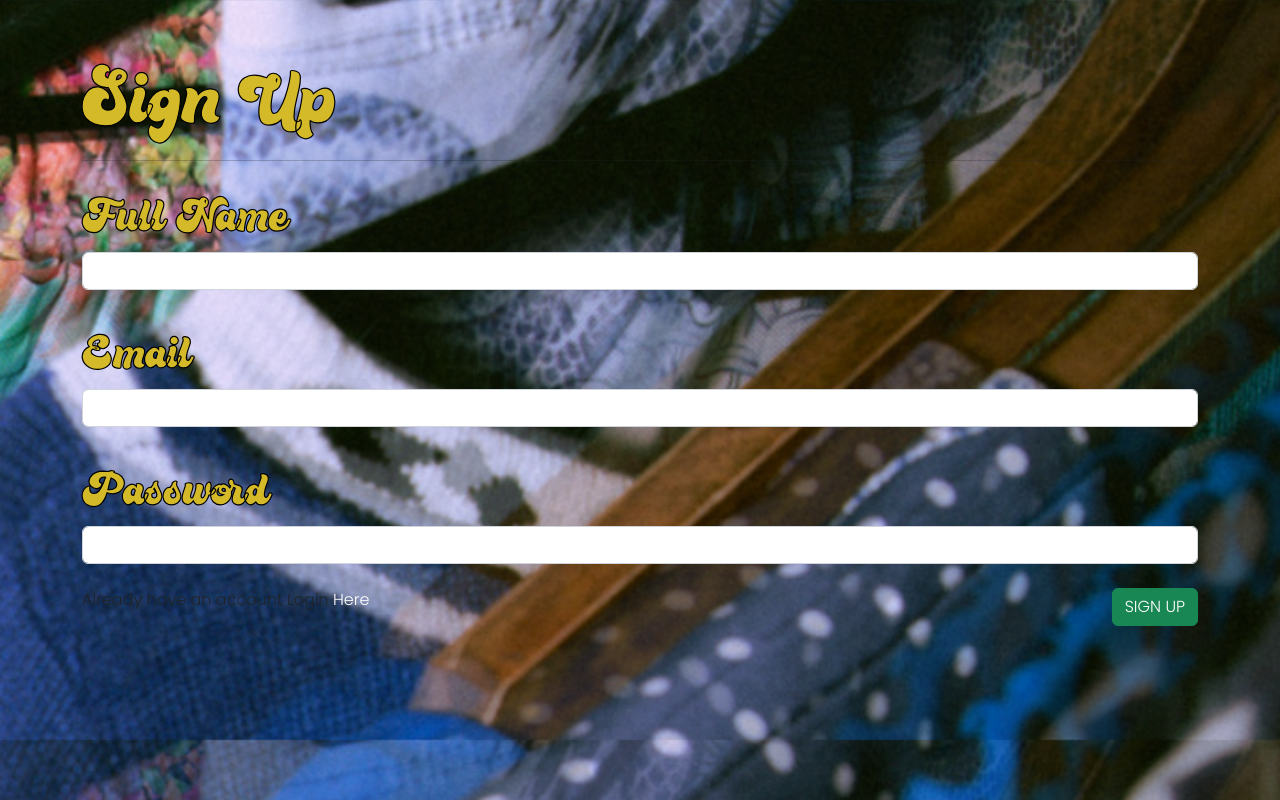
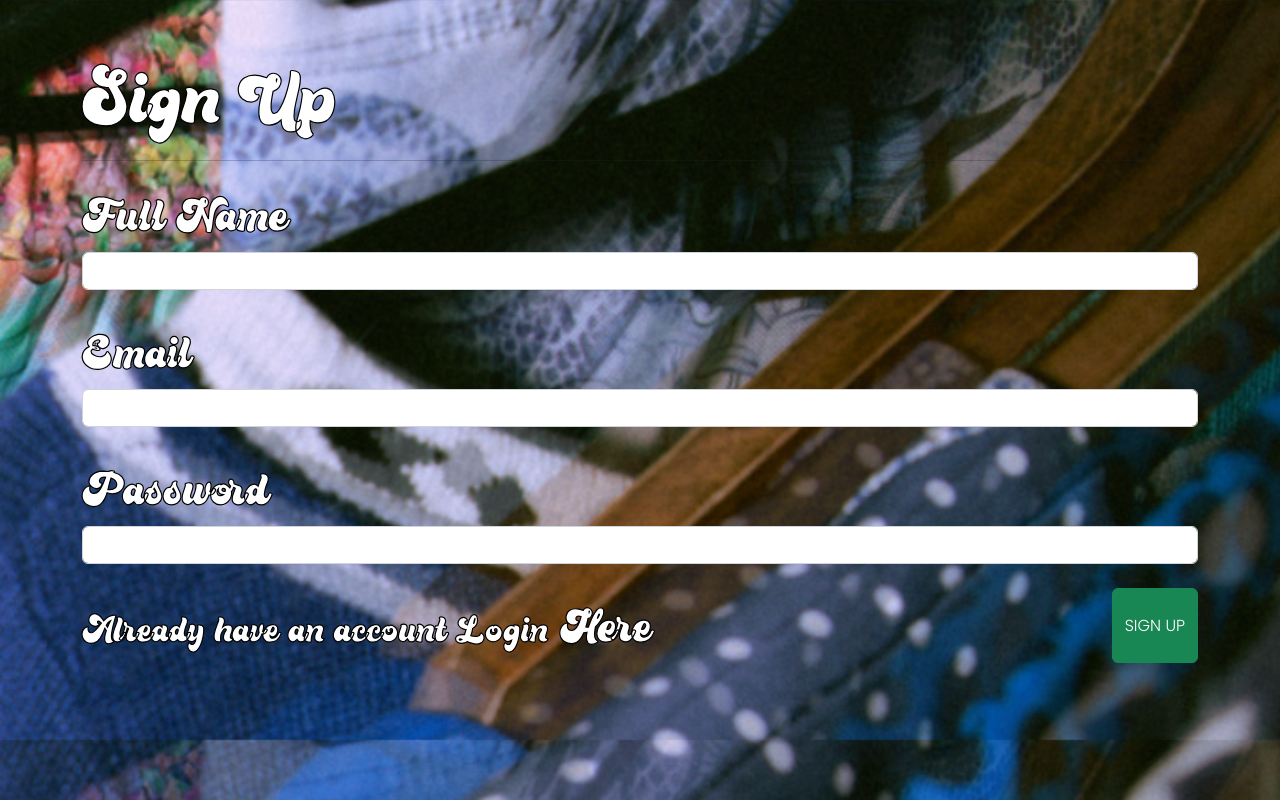
Before and after one commit to johnmendez2/grailsF20EC, a React (Create React App) app: page /signup in a window 1280 px wide. Built offline with nearby package versions, Linux system fonts and the light colour scheme.

Commit message:
more fixes

```diff
--- a/src/Components/Login.js
+++ b/src/Components/Login.js
@@ -50,8 +50,8 @@ export const Login = () => {
                 onChange={(e)=>setPassword(e.target.value)} value={password}></input>
                 <br></br>
                 <div className='btn-box'>
-                    <span>Don't have an account SignUp
-                    <Link to="/signup" className='link'> Here</Link></span>
+                    <span id='label2'>Don't have an account Sign Up
+                    <Link id='label1' to="/signup" className='link'> Here</Link></span>
                     <button type="submit" className='btn btn-success btn-md'>LOGIN</button>
                 </div>
             </form>
--- a/src/Components/Signup.js
+++ b/src/Components/Signup.js
@@ -63,8 +63,8 @@ export const Signup = () => {
                  onChange={(e)=>setPassword(e.target.value)} value={password}></input>
                 <br></br>
                 <div className='btn-box'>
-                    <span>Already have an account Login
-                    <Link to="/login" className='link' style={{color: "white"}}> Here</Link></span>
+                    <span id='label2'>Already have an account Login
+                    <Link id='label1' to="/login" className='link' style={{color: "white"}}> Here</Link></span>
                     <button type="submit" className='btn btn-success btn-md'>SIGN UP</button>
                 </div>
             </form>
--- a/src/Components/styles.css
+++ b/src/Components/styles.css
@@ -6,17 +6,17 @@
 
   #txt{
     font-family: 'Bratsy';
-    color: rgb(212, 186, 41);
+    color: rgb(255, 255, 255);
     -webkit-text-stroke: 1.2px black;
     font-size: 80px;
   }
 
   #label1{
     font-family: 'Bratsy';
-    color: rgb(212, 186, 41);
+    color: rgb(255, 255, 255);
     -webkit-text-stroke: 1.2px black;
     font-size: 50px;
-    cursor: default;
+    cursor: pointer;
   }
   #label2{
     font-family: 'Bratsy';
@@ -24,6 +24,13 @@
     -webkit-text-stroke: 1.2px black;
     font-size: 40px;
     cursor: default;
+  }
+  #label3{
+    font-family: 'Bratsy';
+    color: rgb(0, 0, 0);
+    -webkit-text-stroke: 1.2px black;
+    font-size: 50px;
+    cursor: pointer;
   }
 
   .text-center{
```
